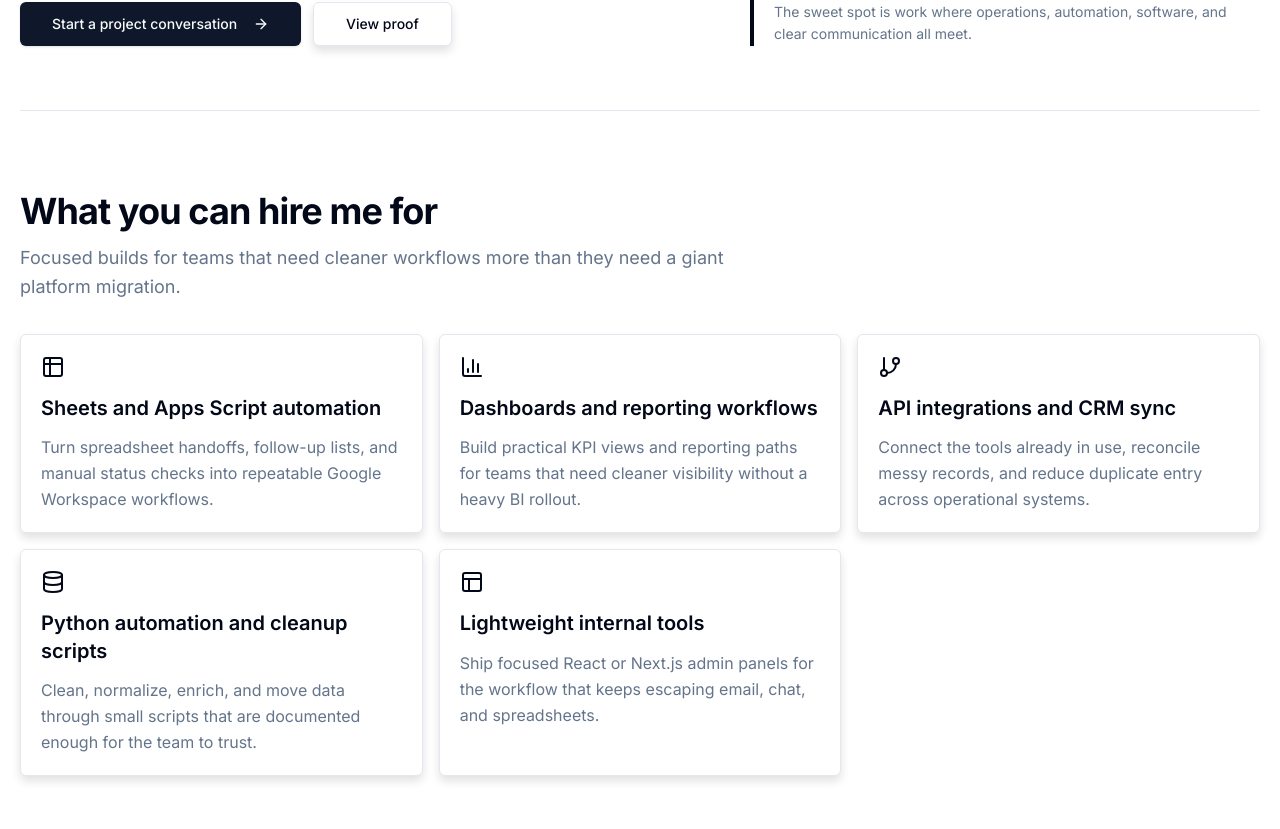
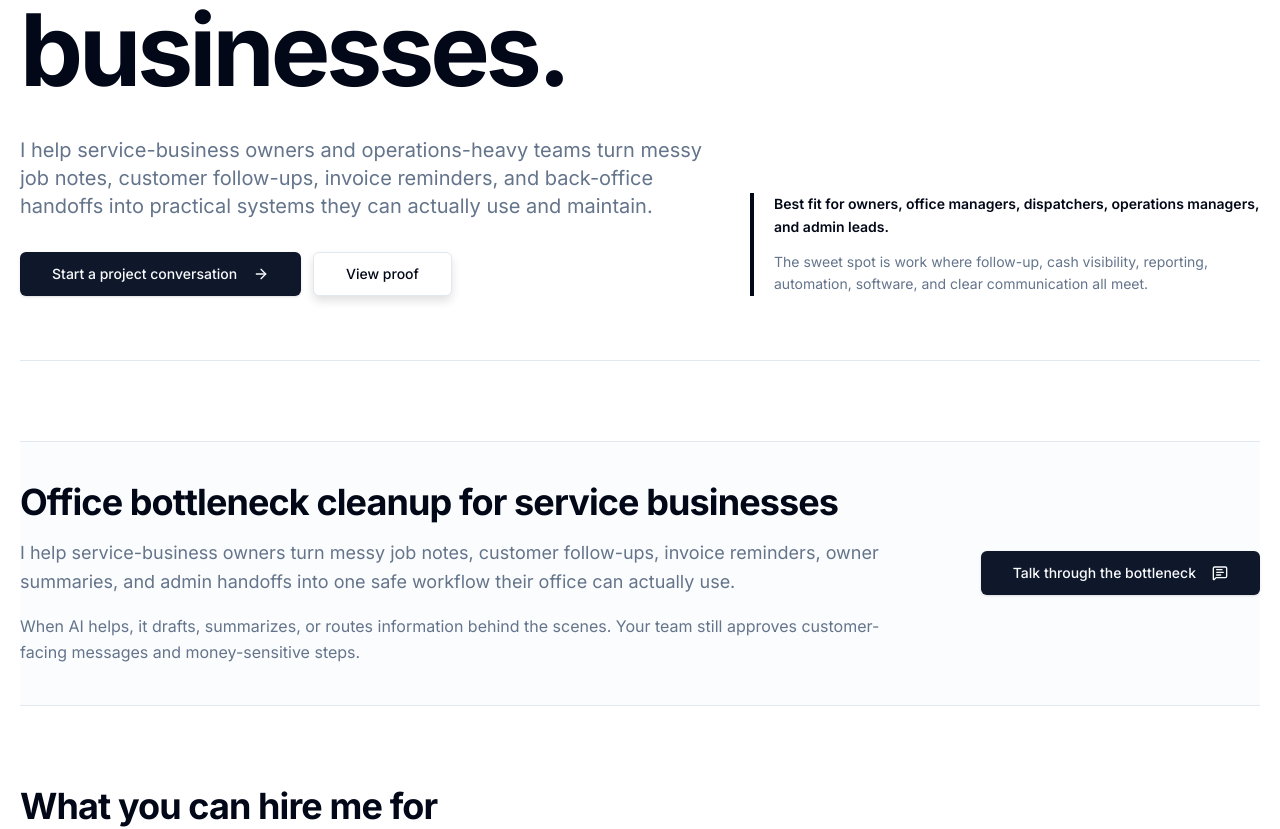
Before and after one commit to joshuadanpeterson/portfolio-blog, a Next.js app: page /freelance in a window 1280 px wide. Shown: the part 1125-1954 px from the top of the page. Built offline with nearby package versions, Linux system fonts and the light colour scheme.

Commit message:
feat(site): ✨ sharpen service-business offer
- Reposition the freelance page around office bottleneck cleanup

- Align contact defaults with the service-business inquiry path

```diff
--- a/src/app/contact/page.tsx
+++ b/src/app/contact/page.tsx
@@ -20,12 +20,12 @@ function ContactForm() {
     subject: isWritingInquiry
       ? "Writing or creative production inquiry"
       : isFreelanceInquiry
-        ? "Freelance project inquiry"
+        ? "Office workflow cleanup inquiry"
         : "",
     projectType: isWritingInquiry
       ? "Technical editorial writing"
       : isFreelanceInquiry
-        ? "Automation or internal tools"
+        ? "Office workflow cleanup for a service business"
         : "",
     timeline: "",
     budgetRange: "",
@@ -71,7 +71,7 @@ function ContactForm() {
           {isWritingInquiry
             ? "For writing or creative projects, include the audience, format, deadline, rough word count or asset need, and whether the work is public-facing, internal, or ghostwritten."
             : isFreelanceInquiry
-              ? "Tell me what workflow is painful, what tools are involved, and what would count as a useful first win. I am strongest on automation, dashboards, reporting, cleanup scripts, and lightweight internal tools."
+              ? "Tell me what service software or accounting tool is involved, where the recurring office bottleneck shows up, and what would count as a useful first win. I am strongest on follow-up workflows, owner visibility, reporting, cleanup scripts, and safe AI-assisted admin handoffs."
               : "Send a note about collaborations, reporting, automation work, writing projects, creative production, or anything else that belongs in this orbit."}
         </p>
         <form className="w-full max-w-lg mt-5" onSubmit={handleSubmit}>
@@ -129,6 +129,9 @@ function ContactForm() {
               className="flex h-10 w-full rounded-md border border-input bg-background px-3 py-2 text-sm text-foreground ring-offset-background focus-visible:outline-none focus-visible:ring-2 focus-visible:ring-ring focus-visible:ring-offset-2"
             >
               <option value="">Select a project type</option>
+              <option value="Office workflow cleanup for a service business">
+                Office workflow cleanup for a service business
+              </option>
               <option value="Google Sheets or Apps Script automation">
                 Google Sheets or Apps Script automation
               </option>
--- a/src/app/freelance/page.tsx
+++ b/src/app/freelance/page.tsx
@@ -10,26 +10,28 @@ import {
   ArrowRight,
   BarChart3,
   CheckCircle2,
-  Database,
+  ClipboardList,
+  Eye,
   FileText,
-  GitBranch,
+  MessageSquareText,
   PanelsTopLeft,
+  ReceiptText,
   Search,
-  Table2,
+  ShieldCheck,
   XCircle,
 } from "lucide-react";
 
 export const metadata: Metadata = {
   title: "Automation, Dashboards, and Internal Tools | Josh Peterson",
   description:
-    "Practical Google Sheets, Apps Script, reporting, API integration, and internal tool automation for operations-heavy teams.",
+    "Office bottleneck cleanup, reporting workflows, and safe AI-assisted automation for service businesses and operations-heavy teams.",
   alternates: {
     canonical: "/freelance",
   },
   openGraph: {
     title: "Automation, Dashboards, and Internal Tools | Josh Peterson",
     description:
-      "Practical Google Sheets, Apps Script, reporting, API integration, and internal tool automation for operations-heavy teams.",
+      "Office bottleneck cleanup, reporting workflows, and safe AI-assisted automation for service businesses and operations-heavy teams.",
     url: `${SITE_URL}/freelance`,
     siteName: "Josh Peterson",
     images: [HOME_OG_IMAGE_URL],
@@ -39,46 +41,46 @@ export const metadata: Metadata = {
     card: "summary_large_image",
     title: "Automation, Dashboards, and Internal Tools | Josh Peterson",
     description:
-      "Practical Google Sheets, Apps Script, reporting, API integration, and internal tool automation for operations-heavy teams.",
+      "Office bottleneck cleanup, reporting workflows, and safe AI-assisted automation for service businesses and operations-heavy teams.",
     images: [HOME_OG_IMAGE_URL],
   },
 };
 
 const services = [
   {
-    title: "Sheets and Apps Script automation",
+    title: "Service-business office workflow cleanup",
     description:
-      "Turn spreadsheet handoffs, follow-up lists, and manual status checks into repeatable Google Workspace workflows.",
-    icon: Table2,
+      "Turn scattered job notes, reminders, inbox threads, and admin handoffs into one workflow the office can actually use.",
+    icon: ClipboardList,
   },
   {
-    title: "Dashboards and reporting workflows",
+    title: "Follow-up and owner visibility dashboards",
     description:
-      "Build practical KPI views and reporting paths for teams that need cleaner visibility without a heavy BI rollout.",
-    icon: BarChart3,
+      "Give owners and managers a clear daily or weekly view of customer follow-ups, invoices, AR, and work that needs attention.",
+    icon: Eye,
   },
   {
-    title: "API integrations and CRM sync",
+    title: "Service software and accounting handoffs",
     description:
-      "Connect the tools already in use, reconcile messy records, and reduce duplicate entry across operational systems.",
-    icon: GitBranch,
+      "Reduce duplicate entry across QuickBooks, Jobber, ServiceTitan, Housecall Pro, Google Workspace, spreadsheets, and inboxes.",
+    icon: ReceiptText,
   },
   {
-    title: "Python automation and cleanup scripts",
+    title: "Safe AI-assisted drafting and summaries",
     description:
-      "Clean, normalize, enrich, and move data through small scripts that are documented enough for the team to trust.",
-    icon: Database,
+      "Use AI behind the scenes to draft, summarize, or route information while your team approves customer-facing and money-sensitive steps.",
+    icon: ShieldCheck,
   },
   {
-    title: "Lightweight internal tools",
+    title: "Lightweight internal tools and cleanup scripts",
     description:
-      "Ship focused React or Next.js admin panels for the workflow that keeps escaping email, chat, and spreadsheets.",
+      "Ship focused scripts, dashboards, or admin panels for the workflow that keeps escaping email, chat, and spreadsheets.",
     icon: PanelsTopLeft,
   },
 ];
 
 const goodFit = [
-  "You have a real workflow already running in Sheets, Gmail, Slack, a CRM, or a shared inbox.",
+  "You run a service business where jobs, invoices, customer follow-ups, or admin notes are scattered across tools.",
   "Your team needs a small working slice before a larger build decision.",
   "The problem crosses data cleanup, communication, reporting, and operations handoffs.",
   "You want documentation and maintainability, not a black box.",
@@ -88,6 +90,7 @@ const notFit = [
   "Speculative app ideas without a clear operating problem.",
   "Growth hacking, scraping, spam, or account-risk automation.",
   "Projects that require publishing private client data or unverified claims.",
+  "Fully autonomous customer communication, collections, dispatch, or other black-box workflows.",
   "Large enterprise rewrites that need a full agency team from day one.",
 ];
 
@@ -138,16 +141,18 @@ export default function FreelancePage() {
     url: SITE_URL,
     jobTitle: "Automation builder and systems-minded operator",
     knowsAbout: [
+      "Office bottleneck cleanup",
+      "Service-business operations",
       "Google Sheets automation",
       "Apps Script",
-      "API integrations",
-      "Python automation",
+      "QuickBooks and service software handoffs",
+      "Safe AI-assisted workflows",
       "Internal tools",
-      "Operations workflows",
+      "Owner visibility dashboards",
     ],
     offers: {
       "@type": "Offer",
-      name: "Automation, dashboards, and internal tools for operations-heavy teams",
+      name: "Office bottleneck cleanup for service businesses",
       url: `${SITE_URL}/freelance`,
     },
   };
@@ -163,12 +168,13 @@ export default function FreelancePage() {
           <div className="grid gap-10 lg:grid-cols-[minmax(0,1.15fr)_minmax(18rem,0.85fr)] lg:items-end">
             <div className="max-w-4xl">
               <h1 className="text-5xl font-bold leading-tight tracking-tighter text-foreground md:text-8xl">
-                Automation, dashboards, and internal tools for operations-heavy teams.
+                Office bottleneck cleanup, automation, and dashboards for service businesses.
               </h1>
               <p className="mt-6 max-w-3xl text-lg leading-relaxed text-muted-foreground md:text-xl">
-                I help small teams turn spreadsheet sprawl, manual reporting,
-                API handoffs, and back-office cleanup into practical systems
-                they can actually use and maintain.
+                I help service-business owners and operations-heavy teams turn
+                messy job notes, customer follow-ups, invoice reminders, and
+                back-office handoffs into practical systems they can actually
+                use and maintain.
               </p>
               <div className="mt-8 flex flex-col gap-3 sm:flex-row">
                 <Button asChild size="lg" className="min-h-11">
@@ -184,14 +190,40 @@ export default function FreelancePage() {
             </div>
             <div className="border-l-4 border-foreground pl-5 text-sm leading-relaxed text-muted-foreground">
               <p className="font-semibold text-foreground">
-                Best fit for founders, solo consultants, agency owners, ops
-                managers, and fractional COOs.
+                Best fit for owners, office managers, dispatchers, operations
+                managers, and admin leads.
               </p>
               <p className="mt-3">
-                The sweet spot is work where operations, automation, software,
-                and clear communication all meet.
+                The sweet spot is work where follow-up, cash visibility,
+                reporting, automation, software, and clear communication all meet.
               </p>
             </div>
+          </div>
+        </section>
+
+        <section className="mb-16 border-y border-border bg-muted/30 py-10 md:mb-20">
+          <div className="grid gap-8 md:grid-cols-[minmax(0,1fr)_auto] md:items-center">
+            <div className="max-w-4xl">
+              <h2 className="text-3xl font-bold tracking-tight text-foreground md:text-4xl">
+                Office bottleneck cleanup for service businesses
+              </h2>
+              <p className="mt-4 text-lg leading-relaxed text-muted-foreground">
+                I help service-business owners turn messy job notes, customer
+                follow-ups, invoice reminders, owner summaries, and admin
+                handoffs into one safe workflow their office can actually use.
+              </p>
+              <p className="mt-4 leading-relaxed text-muted-foreground">
+                When AI helps, it drafts, summarizes, or routes information
+                behind the scenes. Your team still approves customer-facing
+                messages and money-sensitive steps.
+              </p>
+            </div>
+            <Button asChild size="lg" className="min-h-11 w-full sm:w-fit">
+              <Link href="/contact?type=freelance">
+                Talk through the bottleneck
+                <MessageSquareText className="ml-2 h-4 w-4" aria-hidden="true" />
+              </Link>
+            </Button>
           </div>
         </section>
 
@@ -201,8 +233,9 @@ export default function FreelancePage() {
               What you can hire me for
             </h2>
             <p className="mt-3 text-lg leading-relaxed text-muted-foreground">
-              Focused builds for teams that need cleaner workflows more than
-              they need a giant platform migration.
+              Focused builds for service businesses and small teams that need
+              cleaner office workflows more than they need a giant platform
+              migration.
             </p>
           </div>
           <div className="grid gap-4 md:grid-cols-2 lg:grid-cols-3">
@@ -267,8 +300,8 @@ export default function FreelancePage() {
               </h2>
               <p className="mt-3 text-lg leading-relaxed text-muted-foreground">
                 Public artifacts translated into buyer problems: follow-up
-                systems, spreadsheet automation, API cleanup, and maintainable
-                operational workflows.
+                systems, spreadsheet automation, reporting cleanup, and
+                maintainable operational workflows.
               </p>
             </div>
             <Button asChild variant="outline" className="w-full sm:w-fit">
@@ -340,12 +373,12 @@ export default function FreelancePage() {
           <div className="grid gap-8 md:grid-cols-[minmax(0,1fr)_auto] md:items-center">
             <div className="max-w-3xl">
               <h2 className="text-3xl font-bold tracking-tight text-foreground md:text-4xl">
-                Bring the messy workflow.
+                Bring the office bottleneck.
               </h2>
               <p className="mt-3 text-lg leading-relaxed text-muted-foreground">
-                A good first note includes the current tool stack, the recurring
-                pain, the people affected, and what would count as a useful
-                first win.
+                A good first note includes the service software or accounting
+                tool, the recurring follow-up or admin pain, the people
+                affected, and what would count as a useful first win.
               </p>
             </div>
             <Button asChild size="lg" className="min-h-11">
```
